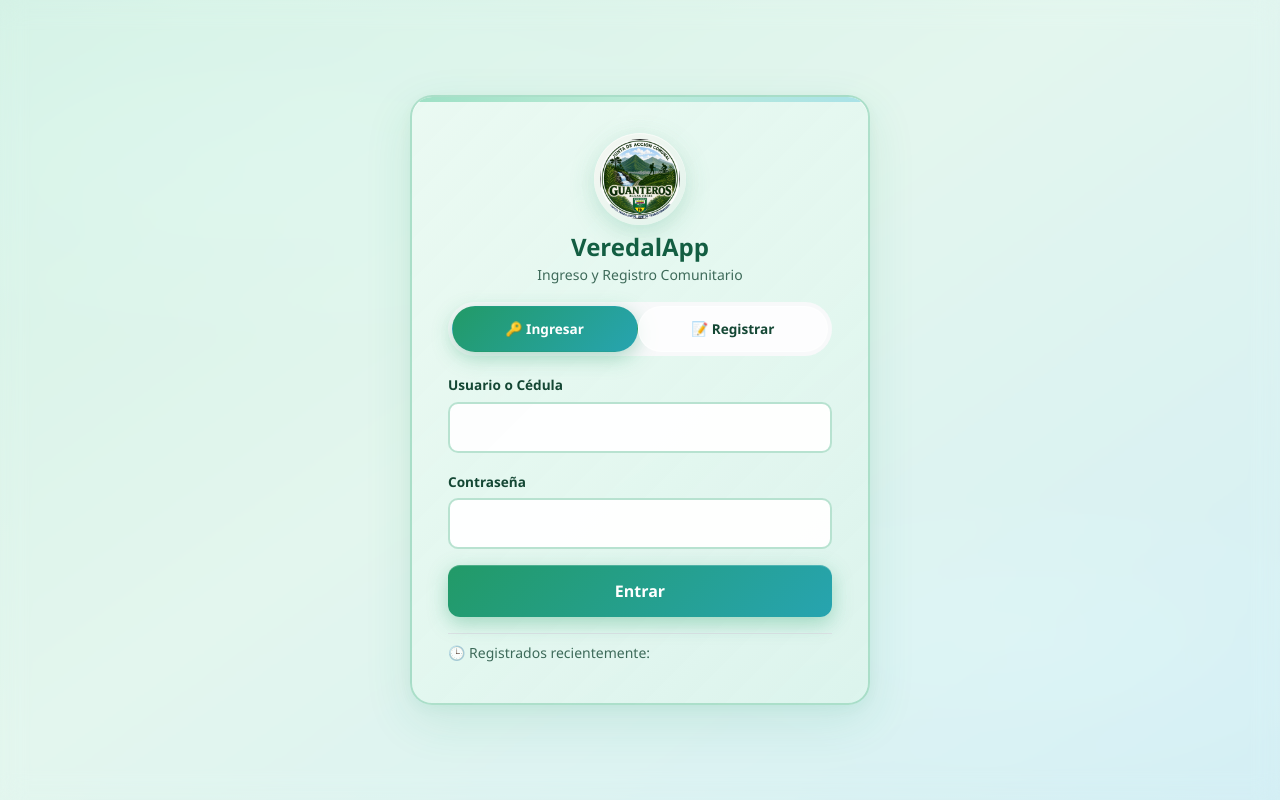
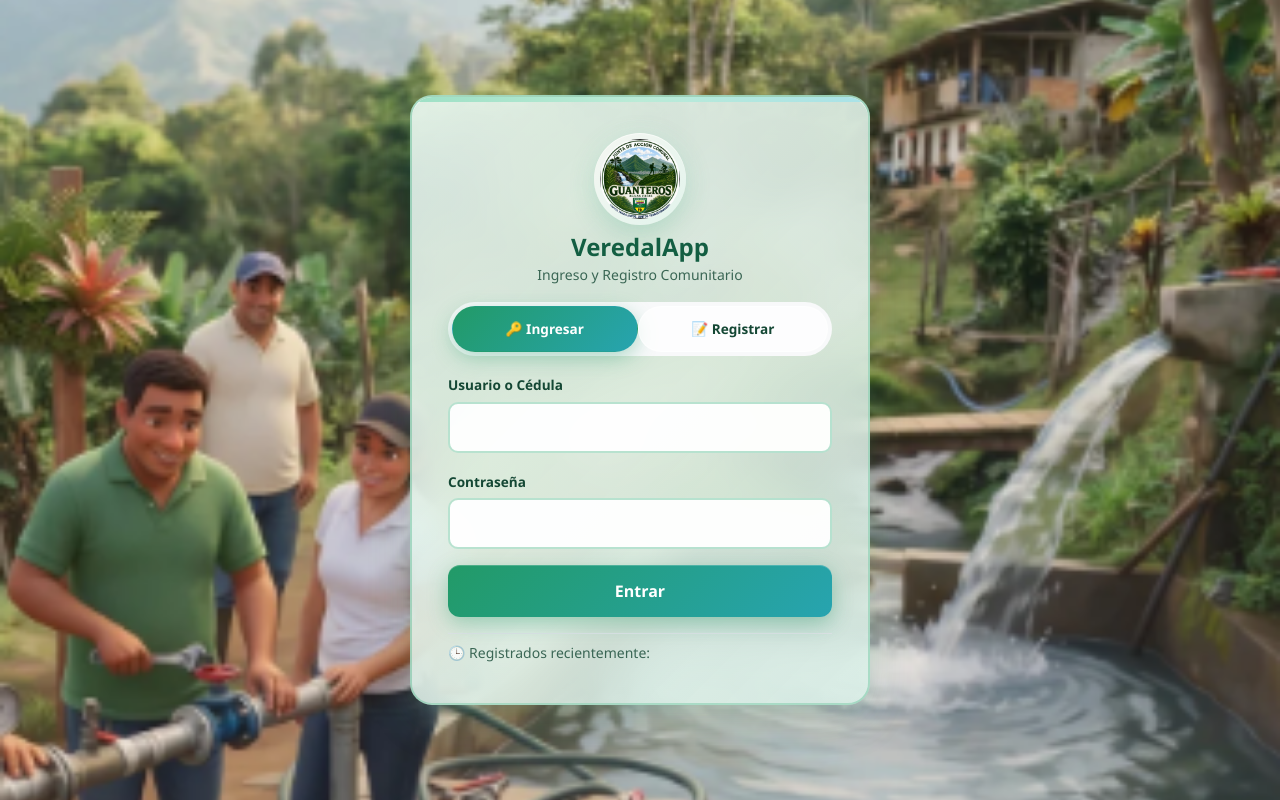
Before and after one commit to Andrealo233/proyecto-v, a Flask app: page /login in a window 1280 px wide. Run offline with Flask 3, Linux system fonts and the light colour scheme; data that the repository does not hold is empty; some libraries are stand-ins or nearby versions.

Commit message:
style: login muestra fondo 1 sin desenfoque ni velo

```diff
--- a/static/css/login.css
+++ b/static/css/login.css
@@ -1,11 +1,10 @@
 body {
-    background:
-        radial-gradient(ellipse 80% 50% at 20% 20%, rgba(158, 224, 197, 0.3) 0%, transparent 50%),
-        radial-gradient(ellipse 60% 40% at 80% 80%, rgba(169, 226, 232, 0.25) 0%, transparent 50%),
-        linear-gradient(145deg, #D5F2E6 0%, #E3F6EE 45%, #D4EFF5 100%),
-        url('../img/fondo 1.PNG') no-repeat center center fixed;
-    background-size: cover, cover, cover, cover;
-    background-blend-mode: overlay, overlay, normal, normal;
+    background-image: url('../img/fondo 1.PNG');
+    background-size: cover;
+    background-position: center center;
+    background-repeat: no-repeat;
+    background-attachment: fixed;
+    background-color: #D5F2E6;
     min-height: 100vh;
     margin: 0;
     font-family: 'Segoe UI', system-ui, -apple-system, sans-serif;
@@ -15,7 +14,6 @@ body {
 .smoking-wrapper {
     min-height: 100vh;
     background: transparent;
-    backdrop-filter: blur(12px);
     display: flex;
     align-items: center;
     justify-content: center;
```
